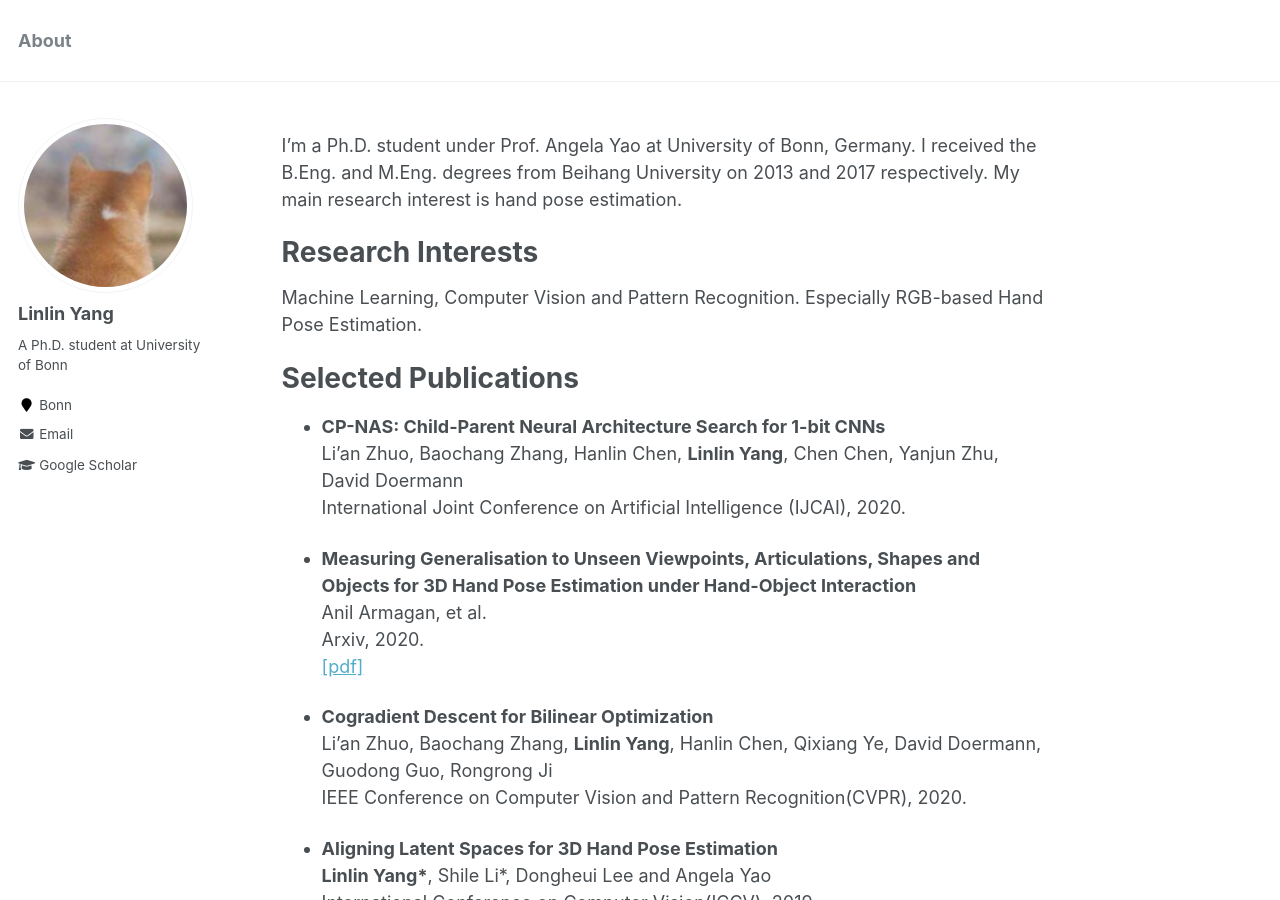
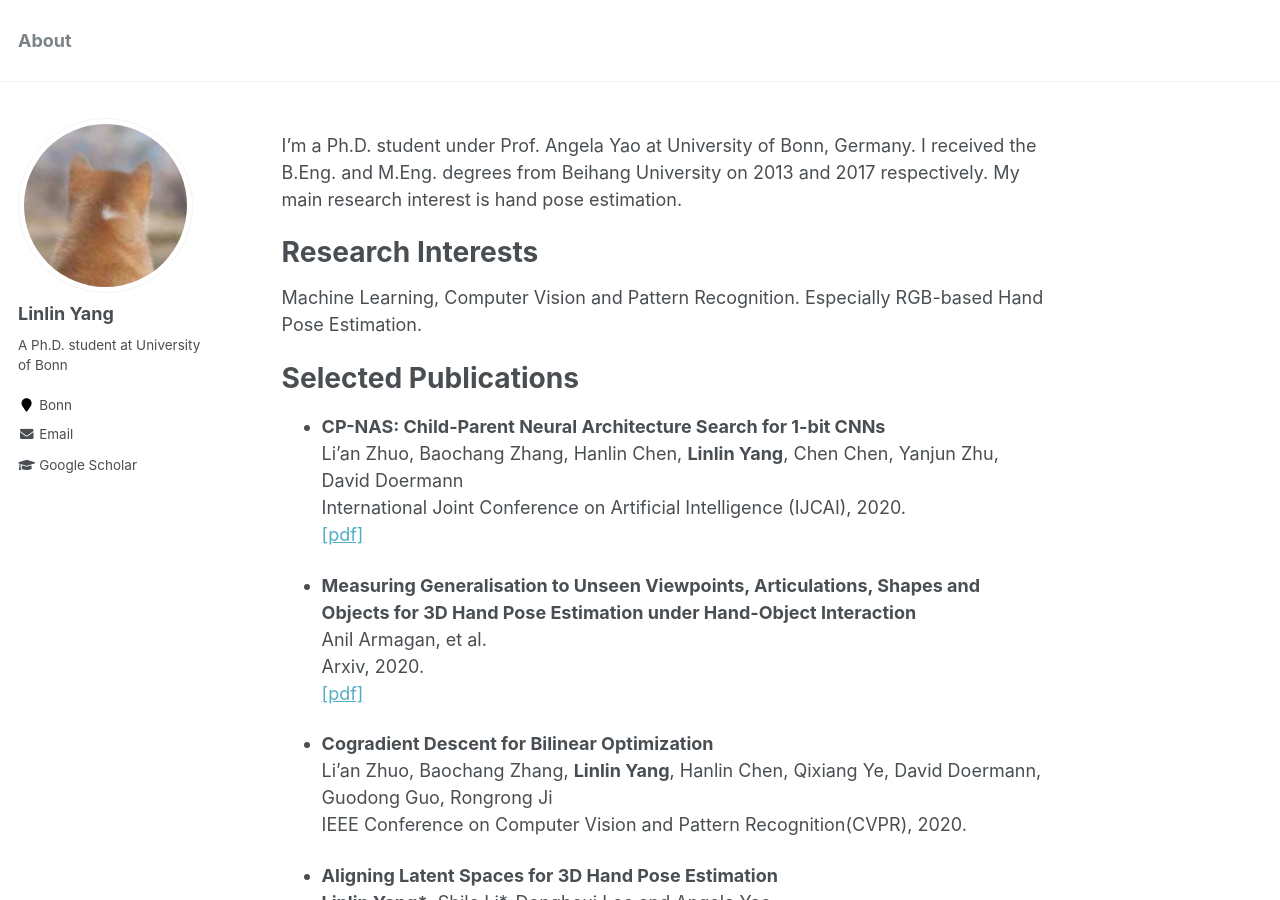
Before and after one commit to bestonebyone/mu4yang, a Jekyll site: the page built from _pages/about.md, in a window 1280 px wide and 900 px high. Built offline with Jekyll 4.4.1, drawn with Linux system fonts in a browser that asks for light colours.

Commit message:
Update about.md

```diff
--- a/_pages/about.md
+++ b/_pages/about.md
@@ -23,6 +23,7 @@ Machine Learning, Computer Vision and Pattern Recognition. Especially RGB-based
 - **CP-NAS: Child-Parent Neural Architecture Search for 1-bit CNNs**
   Li'an Zhuo, Baochang Zhang, Hanlin Chen, **Linlin Yang**, Chen Chen, Yanjun Zhu, David Doermann
   International Joint Conference on Artificial Intelligence (IJCAI), 2020.
+  [[pdf]](https://arxiv.org/pdf/2005.00057.pdf)
 
 - **Measuring Generalisation to Unseen Viewpoints, Articulations, Shapes and Objects for 3D Hand Pose Estimation under Hand-Object Interaction**
   Anil Armagan, et al.
```
